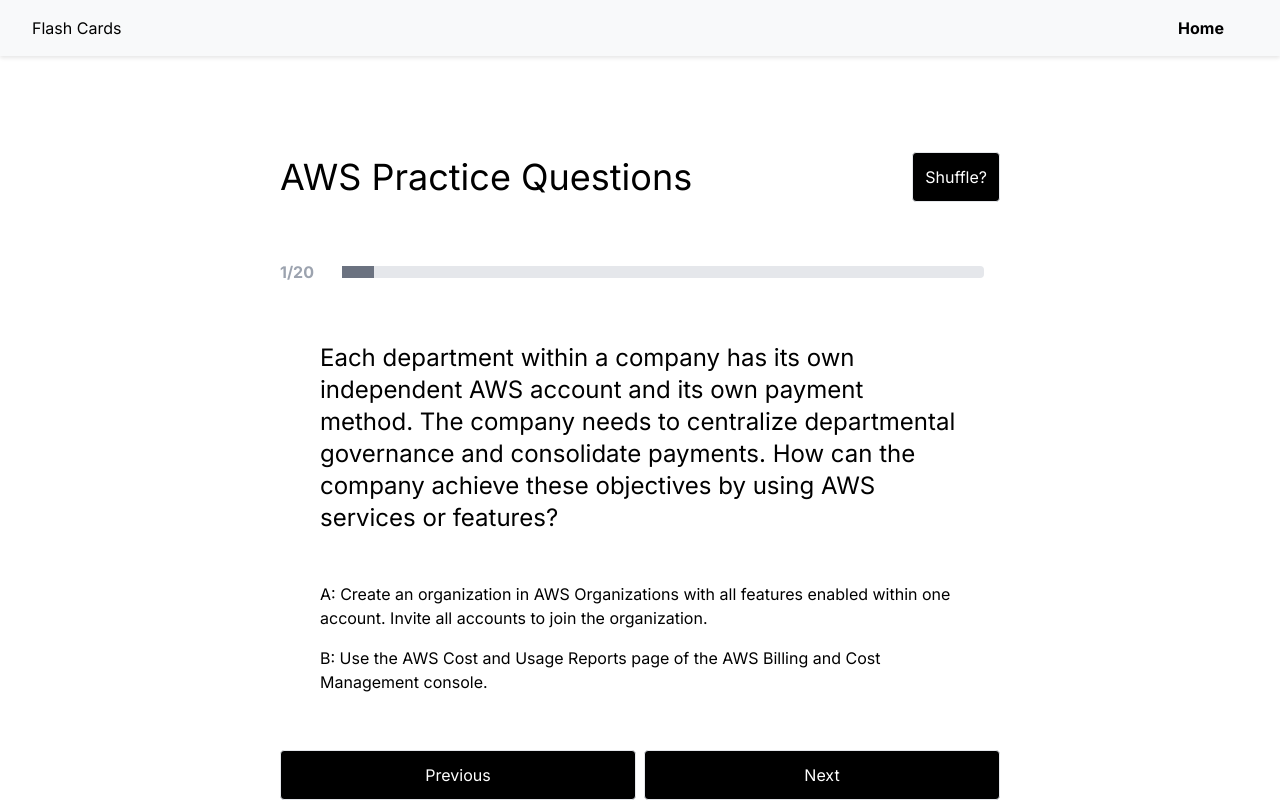
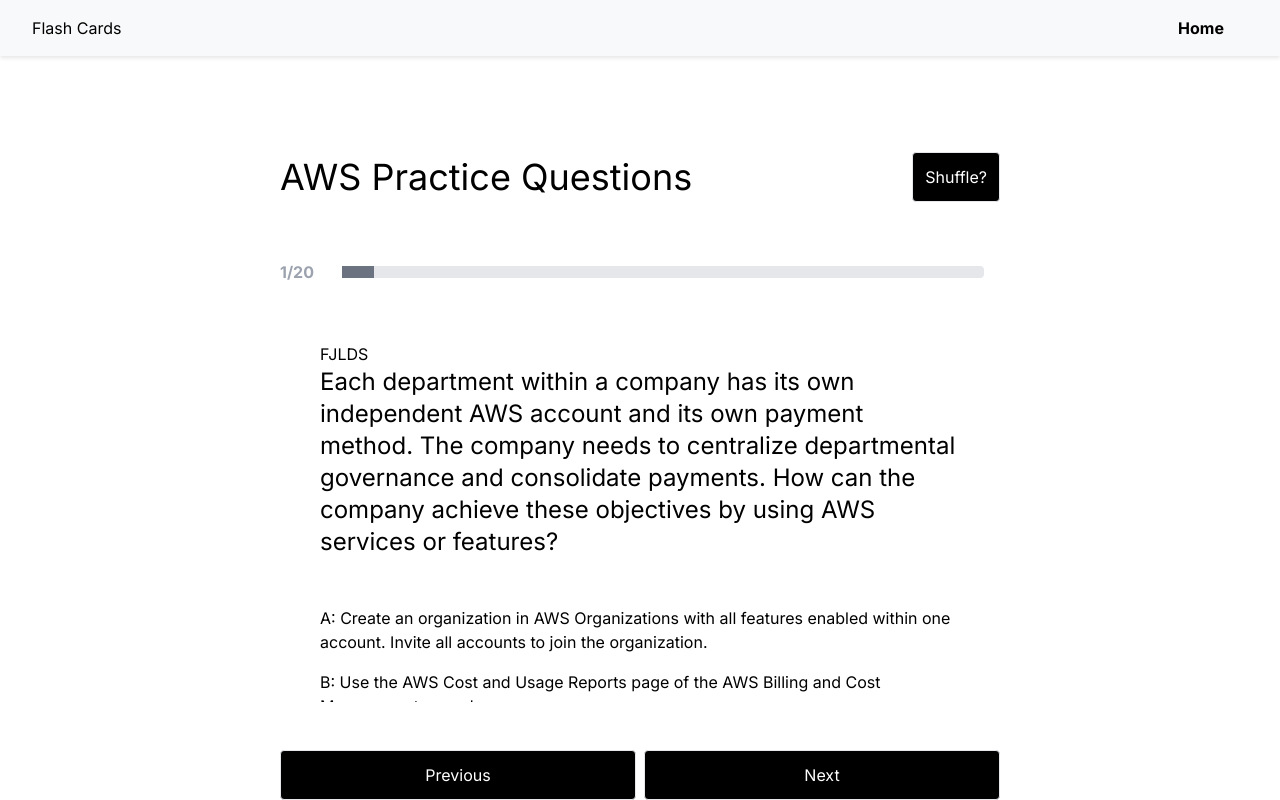
Before and after one commit to KevinFreistroffer/FlashCards-NextJS, a Next.js app: page / in a window 1280 px wide. Built offline with nearby package versions, Linux system fonts and the light colour scheme.

Commit message:
testing env var

```diff
--- a/package.json
+++ b/package.json
@@ -11,6 +11,7 @@
     "test:watch": "jest --watch"
   },
   "dependencies": {
+    "@vercel/analytics": "^1.3.1",
     "lodash": "^4.17.21",
     "next": "14.2.4",
     "react": "^18",
--- a/src/app/(public)/layout.tsx
+++ b/src/app/(public)/layout.tsx
@@ -2,6 +2,7 @@
 import { Inter } from "next/font/google";
 import "../globals.css";
 import Body from "../components/Body/Body";
+import { Analytics } from "@vercel/analytics/react";
 
 const inter = Inter({ subsets: ["latin"] });
 
--- a/src/app/components/FlashCards/FlashCard.tsx
+++ b/src/app/components/FlashCards/FlashCard.tsx
@@ -12,6 +12,7 @@
       className={`${styles["flashcard"]} min-h-96 max-h-96 w-full mb-6 overflow-y-auto pt-6 px-10 pb-20`}
       data-testid="flashcard "
     >
+      <h1>{process.env.APP_TITLE || "FJLDS"}</h1>
       <div>
         <p className="p-question  mb-12 text-2xl" data-testid="question">
           <span className="font-500">{question}</span>
```
Also changed, not shown: src/app/(private)/layout.ts (added), 1 other file (tests, documents, lock files or other folders).
